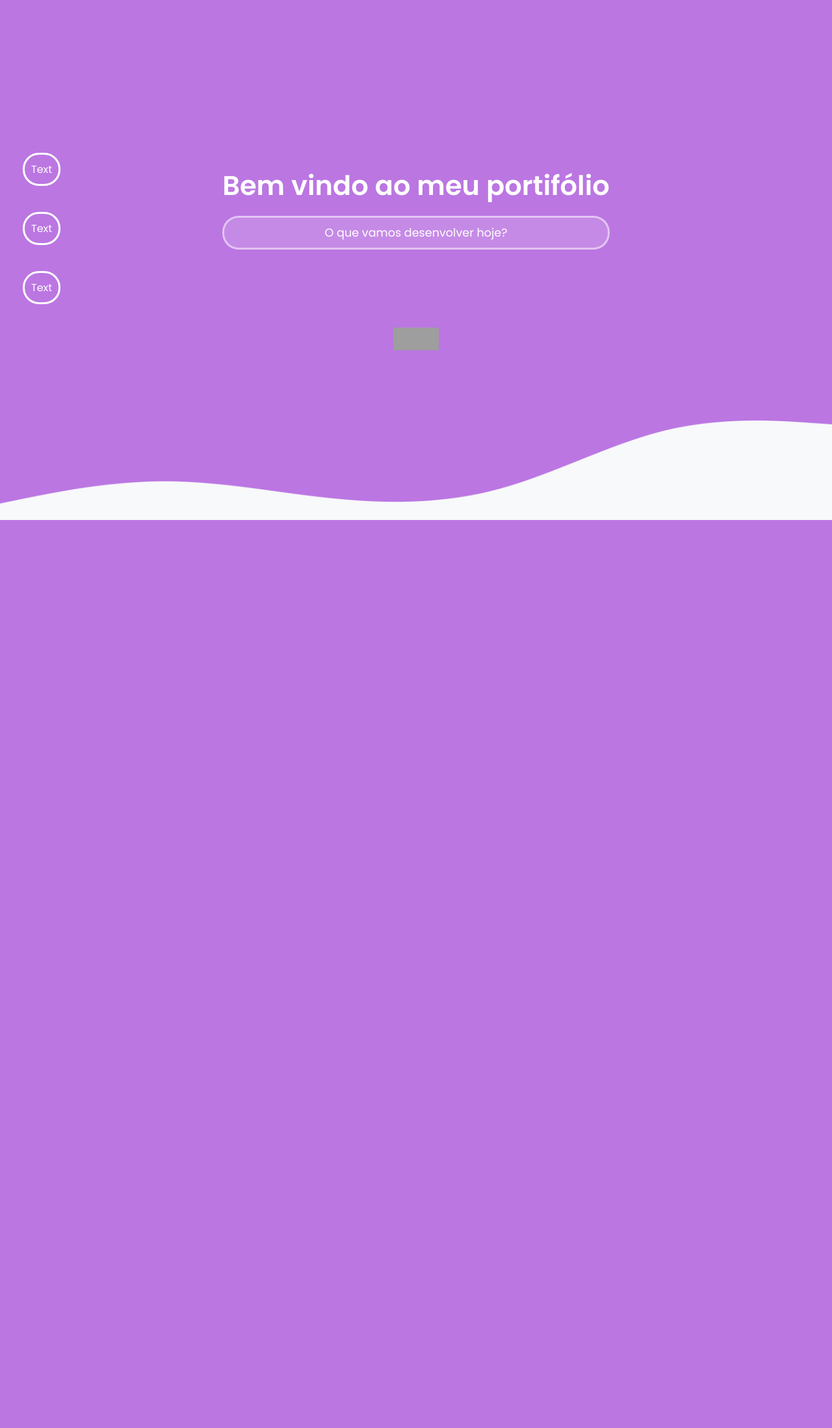
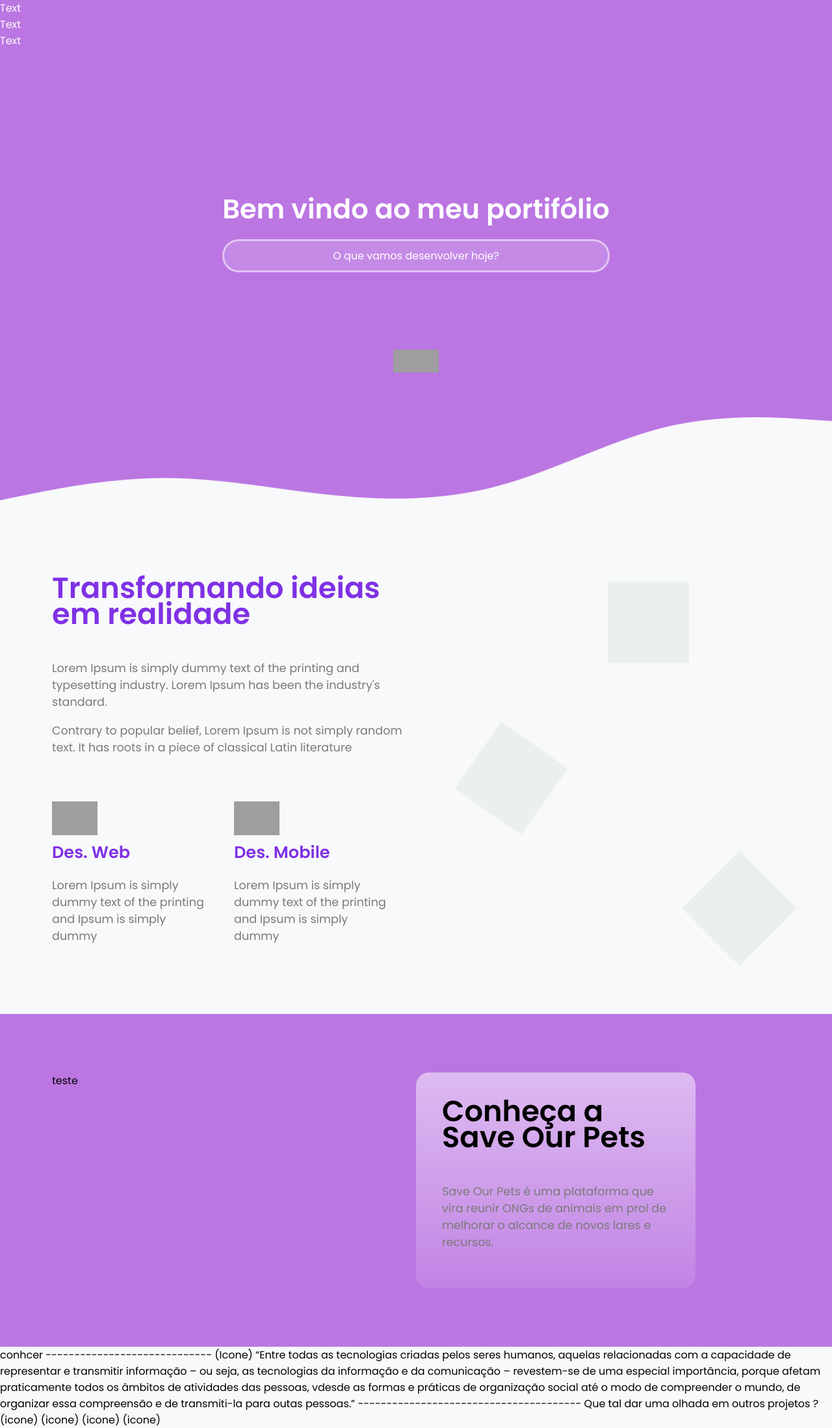
Before and after one commit to guilherme0812/theguiportfolio, a PHP site: page /main.html in a window 1280 px wide. Shown: the whole page at 65% size. Before the commit the page ends 800 px from the top, so only its background shows below. Run offline with PHP 8.4, Linux system fonts and the light colour scheme; grey boxes are pictures that could not be loaded.

Commit message:
Adicionando elementos a tela main

```diff
--- a/main.html
+++ b/main.html
@@ -41,5 +41,77 @@
         </div>
         <img src="./assets/images/images/ondas-header.png" class="ondas-header" alt="">
     </header>
+
+    <main>
+        <section class="ideas-section">
+            <div class="container divide-em-dois-pai">
+
+                <div class="divide-em-dois-filho">
+                    <header>
+                        <h2 class="title purple-title">Transformando ideias em realidade</h2>
+
+                        <p class="p">Lorem Ipsum is simply dummy text of the printing and typesetting industry. Lorem Ipsum has been the industry's standard.</p>
+
+                        <p class="p">Contrary to popular belief, Lorem Ipsum is not simply random text. It has roots in a piece of classical Latin literature</p>
+                    </header>
+                    <div class="skills-container divide-em-dois-pai">
+                        <div class="divide-em-dois-filho">
+                            <img src="./assets/images/icons/ionicons-1.5.2/png/512/code-working.png" alt="">
+                            <h3 class="sub-title purple-title">Des. Web</h3>
+                            <p class="p">Lorem Ipsum is simply dummy text of the printing and Ipsum is simply dummy</p>
+                        </div>
+
+                        <div class="divide-em-dois-filho">
+                            <img src="./assets/images/icons/ionicons-1.5.2/png/512/code-working.png" alt="">
+                            <h3 class="sub-title purple-title">Des. Mobile</h3>
+                            <p class="p">Lorem Ipsum is simply dummy text of the printing and Ipsum is simply dummy</p>
+                        </div>
+                    </div>
+                </div>
+
+                <div class="divide-em-dois-filho">
+                    <div class="squares"></div>
+                    <div class="squares"></div>
+                    <div class="squares"></div>
+                </div>
+
+            </div>
+        </section>
+
+        <section class="sop purple-background-color">
+            <div class="container divide-em-dois-pai">
+
+                <div class="divide-em-dois-filho">teste</div>
+                <div class="divide-em-dois-filho">
+                    <div class="card">
+                        <h2 class="title">Conheça a Save Our Pets</h2>
+                        <p class="p">Save Our Pets é uma plataforma que vira reunir ONGs de animais em prol de melhorar o alcance de novos lares e recursos.</p>
+                    </div>
+                </div>
+
+            </div>
+        </section>
+
+
+
+
+
+        conhcer
+        -----------------------------
+
+        (Icone)
+
+        “Entre todas as tecnologias criadas pelos seres humanos, aquelas relacionadas com a capacidade de representar e transmitir informação – ou seja, as tecnologias da informação e da comunicação – revestem-se de uma especial importância, porque afetam praticamente todos os âmbitos de atividades das pessoas, vdesde as formas e práticas de organização social até o modo de compreender o mundo, de organizar essa compreensão e de transmiti-la para outas pessoas.”
+
+        ---------------------------------------
+
+        Que tal dar uma olhada
+        em outros projetos ?
+
+        (icone)
+        (icone)
+        (icone)
+        (icone)
+    </main>
 </body>
 </html>
--- a/style/global.css
+++ b/style/global.css
@@ -16,27 +16,57 @@
 /* Esquema de cores */
 @import "./theme.css";
 
+/* Métricas */
+@import "./metrics.css";
+
 body {
     margin: 0; padding: 0;
     font-family: 'Poppins';
+    background-color: var(--background-light-color);
 }
 
 h1, h2, h3, h4 {margin: 0; font-weight: 600;}
+.purple-background-color {
+    background-color: var(--background-purple-inicial-color);
+}
 
 .container {
     max-width: 1120px;
     margin: auto;
-    padding: 5% 5%;
+    padding: 7% 5%;
 }
 
-.d-flex {display: flex;}
+.title {
+    font-size: var(--font-size-title);
+    line-height: 0.9em;
+    margin-bottom: 50px;
+}
+.sub-title {
+    font-size: 1.6em;
+}
+.p {
+    color: var(--text-color);
+    font-size: var(--font-size-paragraph);
+}
+.purple-title {
+    color:var(--purple-title-color)
+}
+.light-text {color: var(--text-light-color)}
 
-.title {
 
+.divide-em-dois-pai{
+    display: flex;
+    flex-direction: row;
 }
+.divide-em-dois-filho {width: 50%;}
+@media only screen and (max-width: 900px) {
+    .container {
+        padding: 15% 3%;
+    }
 
-.subtitle {
-
+    .divide-em-dois-pai{
+        display: flex;
+        flex-direction: column;
+    }
+    .divide-em-dois-filho {width: 100%;}
 }
-
-.text {font-size: 1.1em;}
--- a/style/index.css
+++ b/style/index.css
@@ -7,35 +7,12 @@
     position: relative;
 }
 
-nav {
-    position: absolute;
-    height: 50%;
-    top: 25%;
-    left: 0;
-    display: flex;
-    flex-direction: column;
-    flex-wrap: wrap;
-    margin: 15px 0;
-    padding-left: 35px;
-    transition: 1s;
-}
-nav .dot {
-    padding: 10px;
-    border: 3px solid #fff;
-    border-radius: 25px;
-    margin: 20px 0;
-    transition: ease-in-out 1s;
-}
-nav .dot:hover {
-    width: 100px;
-
-}
 
 .header-main .container {padding: 0 5%}
 
 .header-main-container {
     display: flex;
-    height: 100vh;
+    height: 90vh;
     align-items: center;
 }
 .text-header-main-container {
@@ -63,6 +40,65 @@
 
 .ondas-header {position: absolute; bottom: 0; left: 0; width: 100%;}
 
-@media only screen and (max-width: 900px) {
+/*Ideas section*/
+section.ideas-section > .container{
 
 }
+
+section.ideas-section .container > div > header {
+    margin-bottom: 70px;
+}
+section.ideas-section .skills-container{
+
+}
+section.ideas-section .skills-container > div{
+    margin-right: 6%;
+}
+section.ideas-section .skills-container > div > img {
+    width: 70px;
+}
+
+section.ideas-section > .container > div:nth-child(2) {
+    position: relative
+}
+section.ideas-section .squares {
+    display: block;
+    width: 125px;
+    height: 125px;
+    background-color: var(--background-square);
+    position: absolute;
+}
+section.ideas-section .squares:nth-child(1) {
+    top: 10px;
+    right: 25%;
+}
+section.ideas-section .squares:nth-child(2) {
+    top: 250px;
+    left: 15%;
+    transform: rotate(35deg);
+}
+section.ideas-section .squares:nth-child(3) {
+    top: 450px;
+    right: 0%;
+    transform: rotate(45deg);
+}
+section.ideas-section .squares:nth-child(3) {}
+@media only screen and (max-width: 900px) {
+    section.ideas-section > .container > div:nth-child(2){
+        display: none
+    }
+
+    section.ideas-section .skills-container > div{
+        margin-right: 0%;
+        text-align: center;
+        margin-bottom: 10%
+    }
+}
+
+/* SOP */
+.card {
+    padding: 40px 40px;
+    background: linear-gradient(rgba(255, 255, 255, .5), rgba(255, 255, 255, .1));
+    max-width: 350px;
+    border-radius: 20px;
+}
--- a/style/metrics.css
+++ b/style/metrics.css
@@ -0,0 +1,5 @@
+:root {
+    --font-size-title: 2.8em;
+    --font-size-paragraph: 1.1em;
+
+}
--- a/style/theme.css
+++ b/style/theme.css
@@ -1,8 +1,8 @@
 :root {
     --text-color: #7A7979;
     --text-light-color: #fff;
-    --title-color: #7F31E5;
-    --background-light-color: #F8F9Fa;
+    --purple-title-color: #7F31E5;
+    --background-light-color: #F8F9FA;
     --background-purple-inicial-color: #BB76E2;
     --background-purple-final-color: #A775E4;
     --background-square: #ECEFEF;
```
